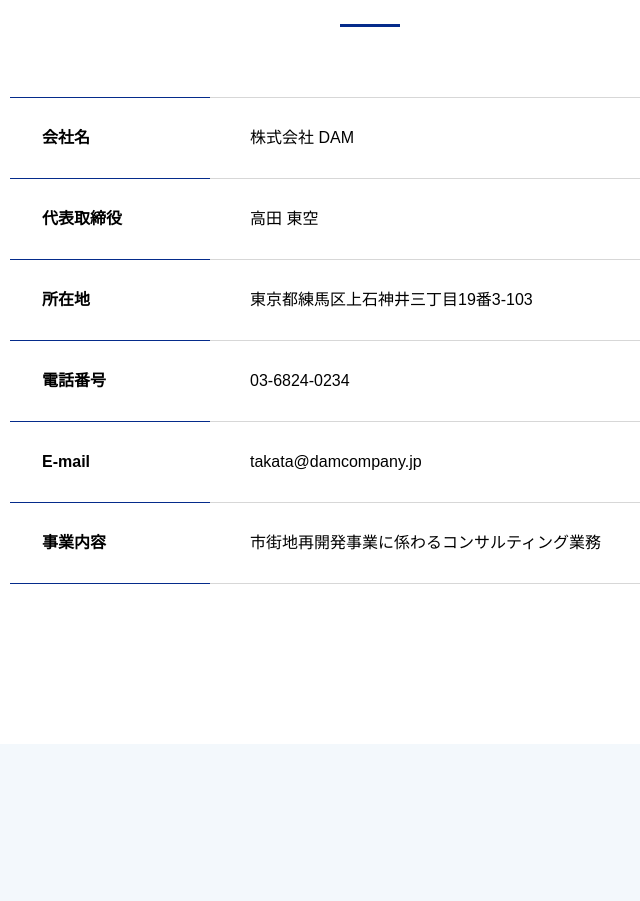
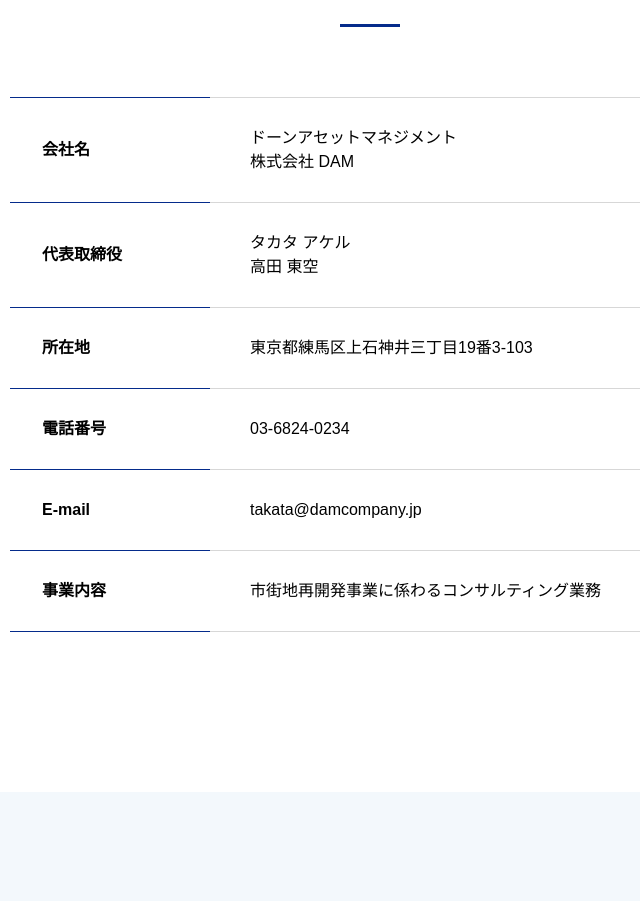
Before and after one commit to Ryota-ur/test, a plain HTML site: page index.html in a window 1280 px wide. Shown: the part 3971-4872 px from the top of the page, without its empty margins (270-910 px from the left). Drawn offline with nearby package versions, Linux system fonts and the light colour scheme.

Commit message:
Update index.html

```diff
--- a/index.html
+++ b/index.html
@@ -179,11 +179,11 @@
         <div class="company-content wow fadeIn" data-wow-delay="1s">
             <div class="company-row">
                 <p class="company-row__left">会社名</p>
-                <p class="company-row__right">株式会社 DAM</p>
+                <p class="company-row__right"><span>ドーンアセットマネジメント</span><br>株式会社 DAM</p>
             </div>
             <div class="company-row">
                 <p class="company-row__left">代表取締役</p>
-                <p class="company-row__right">高田 東空</p>
+                <p class="company-row__right"><span>タカタ アケル</span><br>高田 東空</p>
             </div>
             <div class="company-row">
                 <p class="company-row__left">所在地</p>
```
